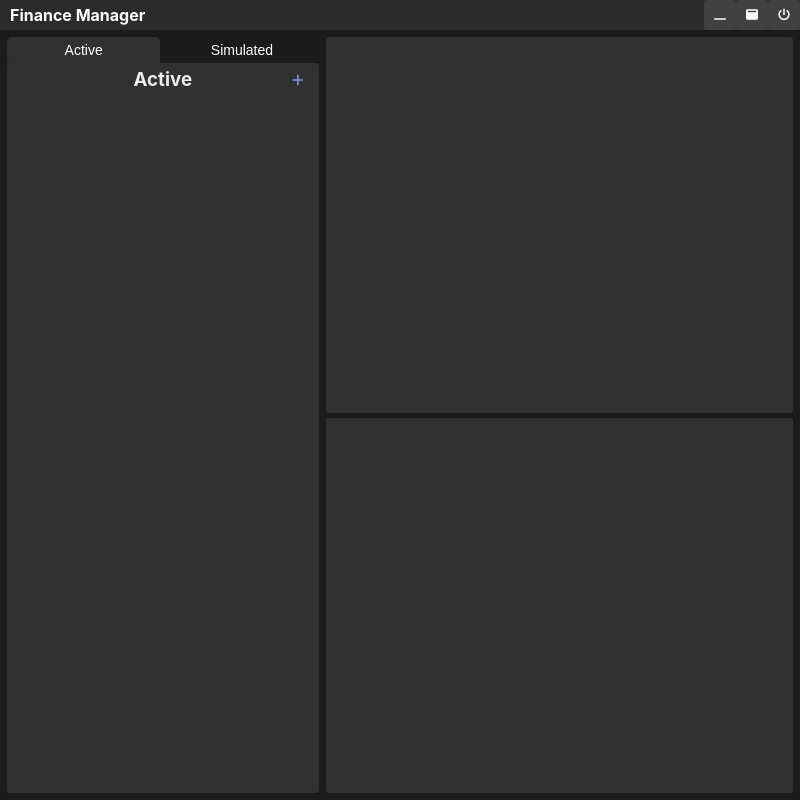
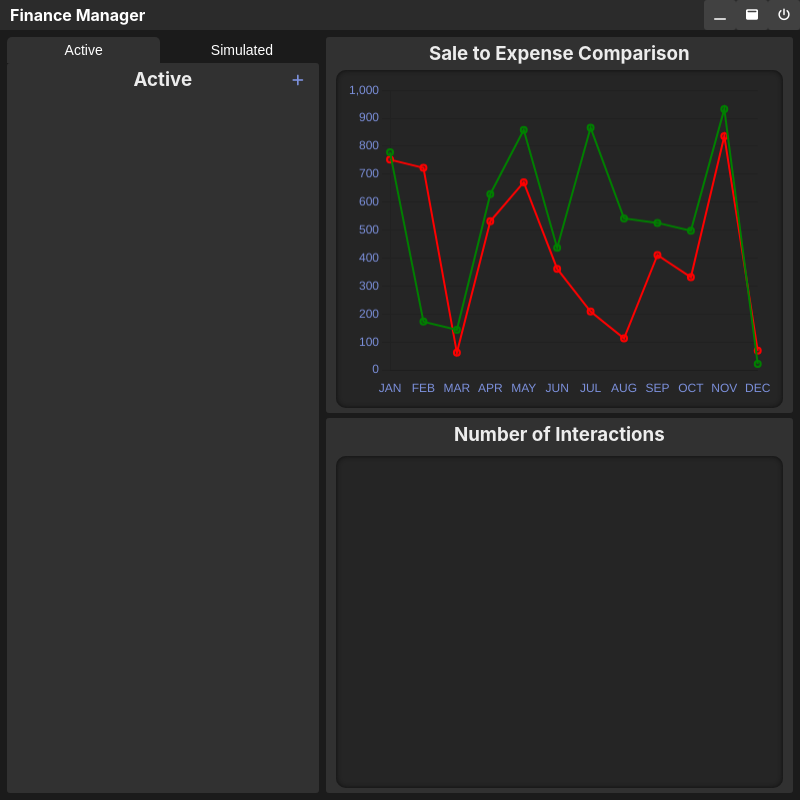
Before and after one commit to programmingKyle/finance-manager, an Electron app: page src/index.html in a window 800 px wide. Drawn offline with nearby package versions, Linux system fonts and the light colour scheme; no server answers.

Commit message:
Sale to Expense Graph Template
- Mock data

```diff
--- a/src/graphs/activeComb.js
+++ b/src/graphs/activeComb.js
@@ -0,0 +1,94 @@
+const activeCombGraph_el = document.getElementById('activeCombGraph');
+const ctxSalesExpenses = activeCombGraph_el.getContext('2d');
+
+// Function to get an array of month labels (e.g., ['January', 'February', ...])
+function getMonths() {
+  const months = ['JAN', 'FEB', 'MAR', 'APR', 'MAY', 'JUN', 'JUL', 'AUG', 'SEP', 'OCT', 'NOV', 'DEC'];
+  return months;
+}
+
+// Function to generate an array of random data with specified length
+function generateRandomData(length) {
+    const data = [];
+    for (let i = 0; i < length; i++) {
+        // Generate random value between 0 and 1000 (adjust range as needed)
+        data.push(Math.floor(Math.random() * 1000));
+    }
+    return data;
+}
+
+function createSalesExpensesComparisonGraph() {
+    const monthLabels = getMonths(); // Assuming you have a function to get month labels
+    const randomSalesData = generateRandomData(monthLabels.length);
+    const randomExpensesData = generateRandomData(monthLabels.length); // Assuming you have a function to generate random data
+
+    return new Chart(ctxSalesExpenses, {
+      type: 'line',
+      data: {
+        labels: monthLabels,
+        datasets: [{
+          label: 'Sales',
+          data: randomSalesData,
+          borderColor: 'green',
+          backgroundColor: 'rgba(0, 128, 0, 0.2)', // Light green fill
+          borderWidth: 2,
+          fill: false, // Don't fill area under line
+        },
+        {
+          label: 'Expenses',
+          data: randomExpensesData,
+          borderColor: 'red',
+          backgroundColor: 'rgba(255, 0, 0, 0.2)', // Light red fill
+          borderWidth: 2,
+          fill: false, // Don't fill area under line
+        }]
+      },
+      options: {
+        maintainAspectRatio: false,
+        responsive: true,
+        plugins: {
+          legend: {
+            display:  false,
+          },
+          title: {
+            display: false,
+          },
+        },
+        scales: {
+          y: {
+            grid: {
+              display: true,
+              color: 'rgba(0, 0, 0, 0.1)', // Light gray gridlines
+            },
+            ticks: {
+              beginAtZero: true,
+              color: '#7C90DB', // Darken tick labels
+            },
+            scaleLabel: {
+              display: true,
+              labelString: 'Amount',
+              color: '#7C90DB', // Darken scale label
+            }
+          },
+          x: {
+            grid: {
+              display: false,
+            },
+            ticks: {
+              display: true,
+              color: '#7C90DB', // Darken tick labels
+            },
+            scaleLabel: {
+              display: true,
+              labelString: 'Month',
+              color: '#333', // Darken scale label
+            }
+          },
+        },
+      },
+    });
+}
+
+document.addEventListener('DOMContentLoaded', () => {
+    createSalesExpensesComparisonGraph();
+});
--- a/src/index.css
+++ b/src/index.css
@@ -189,3 +189,16 @@ input.error {
   grid-template-rows: 1fr 1fr;
   grid-gap: 5px;
 }
+
+.canvas-grid {
+  display: grid;
+  grid-template-rows: auto 1fr;
+  grid-gap: 10px;
+}
+
+.inner-container {
+  background-color: #252525;
+  border-radius: 10px;
+  display: grid;
+  box-shadow: inset 0px 0px 5px #0e0e0e;
+}
--- a/src/index.html
+++ b/src/index.html
@@ -37,10 +37,16 @@
         </div>
         <div class="graph-grid">
           <div class="container">
-            <canvas id="activeCombGraph"></canvas>
+            <h3>Sale to Expense Comparison</h3>
+            <div class="inner-container" style="padding: 10px">
+              <canvas id="activeCombGraph"></canvas>
+            </div>
           </div>
-          <div class="container">
-            <canvas id="activeInteractionsGraph"></canvas>
+          <div class="container canvas-grid">
+            <h3>Number of Interactions</h3>
+            <div class="inner-container" style="padding: 10px">
+              <canvas id="activeInteractionsGraph"></canvas>
+            </div>
           </div>
         </div>
       </div>
```
